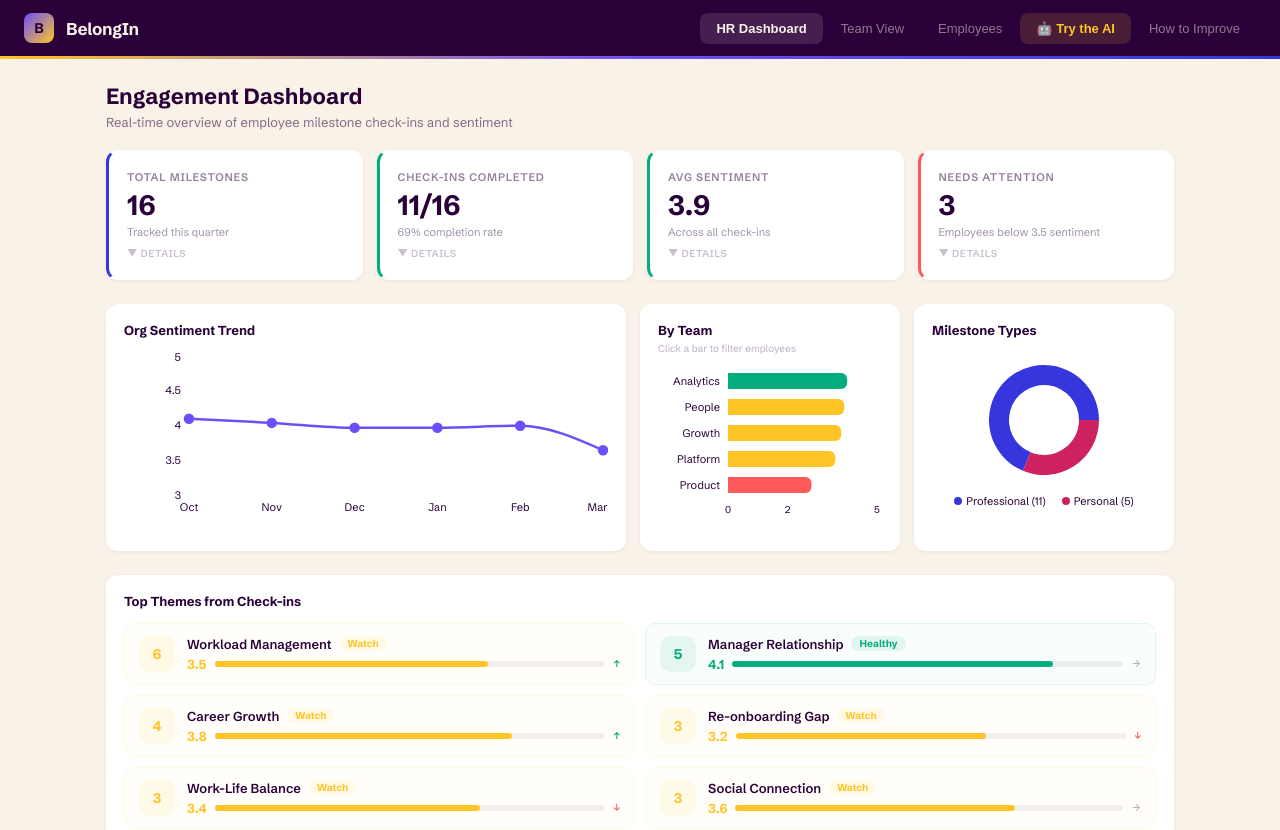
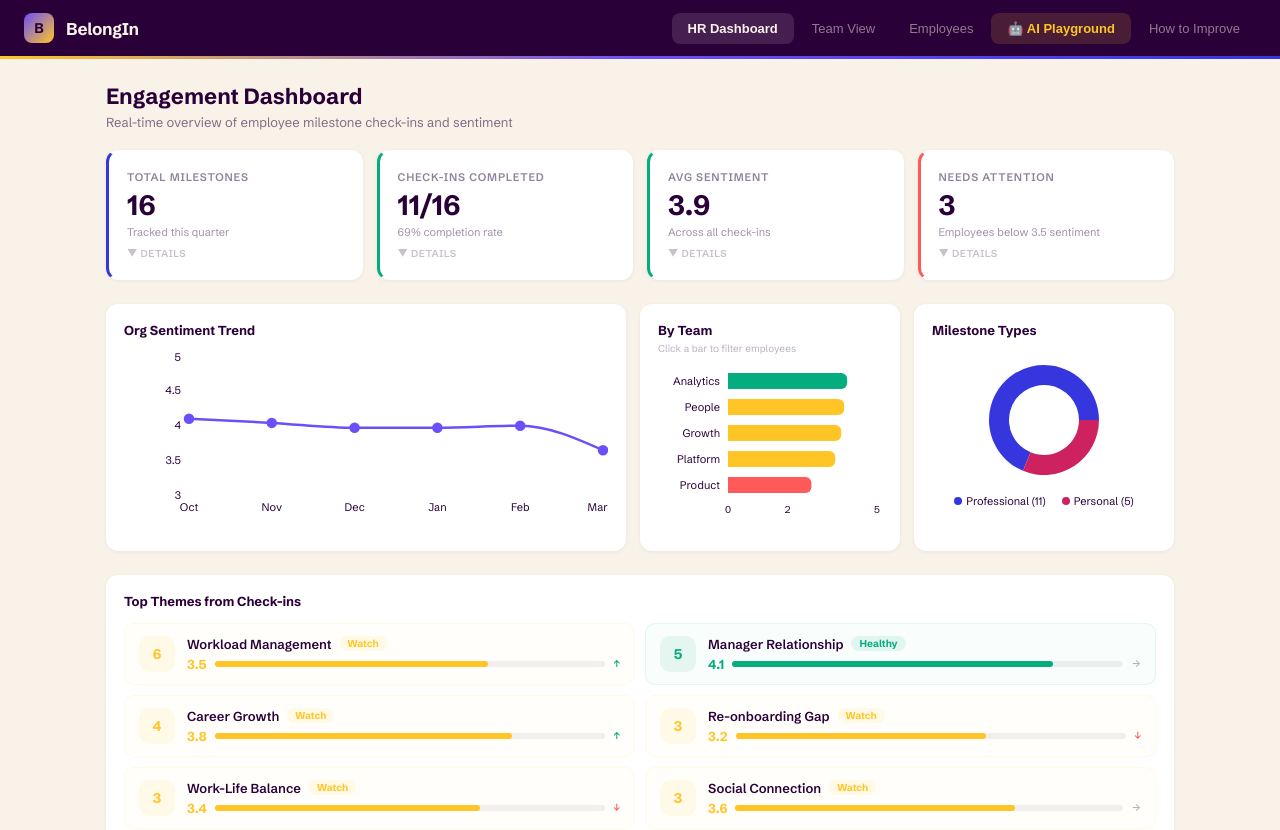
Before and after one commit to sjy-coder/pulse-employee-ai, a React (Vite) app: page / in a window 1280 px wide. Shown: the top 830 px of the page. Built offline with nearby package versions, Linux system fonts and the light colour scheme.

Commit message:
Rename 'Try the AI' tab to 'AI Playground'

```diff
--- a/src/App.jsx
+++ b/src/App.jsx
@@ -632,7 +632,7 @@ export default function BelongIn() {
             { key: "dashboard", label: "HR Dashboard" },
             { key: "teamview", label: "Team View" },
             { key: "employees", label: "Employees" },
-            { key: "tryit", label: "Try the AI" },
+            { key: "tryit", label: "AI Playground" },
             { key: "improvements", label: "How to Improve" },
           ].map(tab => (
             <button key={tab.key} onClick={() => { setActiveTab(tab.key); setSearchQuery(""); }}
@@ -1408,7 +1408,7 @@ export default function BelongIn() {
               style={{ background: `${PURPLE}10`, color: PURPLE, border: "none", padding: "6px 14px", borderRadius: 8, cursor: "pointer", fontSize: 12, fontWeight: 600, marginBottom: 12 }}>
               {"\u2190"} Back to Dashboard
             </button>
-            <h2 style={{ color: PURPLE, fontSize: 22, fontWeight: 700, margin: "0 0 4px" }}>Try the AI</h2>
+            <h2 style={{ color: PURPLE, fontSize: 22, fontWeight: 700, margin: "0 0 4px" }}>AI Playground</h2>
             <p style={{ color: `${PURPLE}90`, fontSize: 13, margin: "0 0 20px" }}>
               {tryitMilestone ? "Type your responses below - the AI adapts to what you say, including one-word replies." : "Pick a milestone to experience how BelongIn checks in with employees."}
             </p>
```
